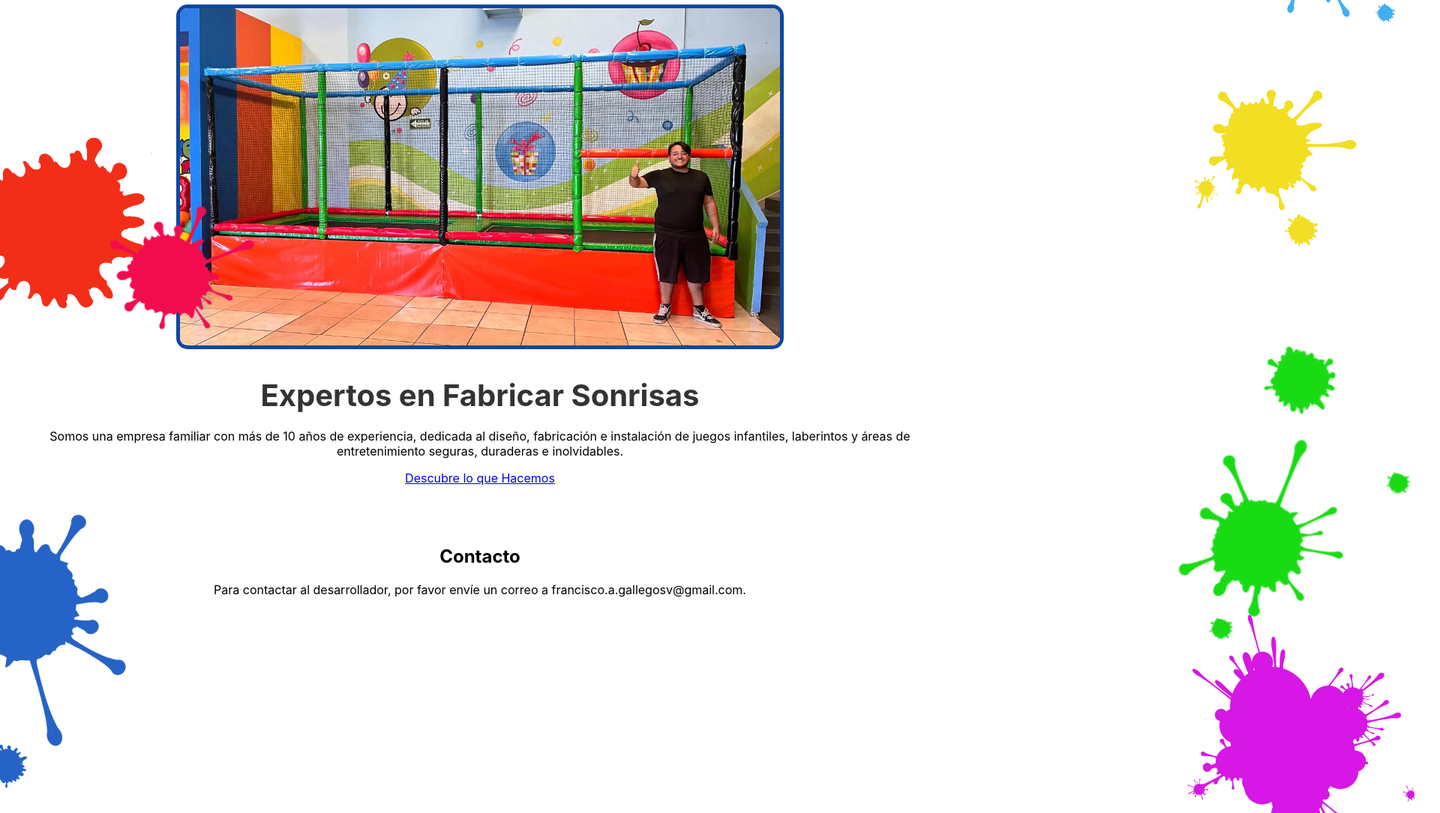
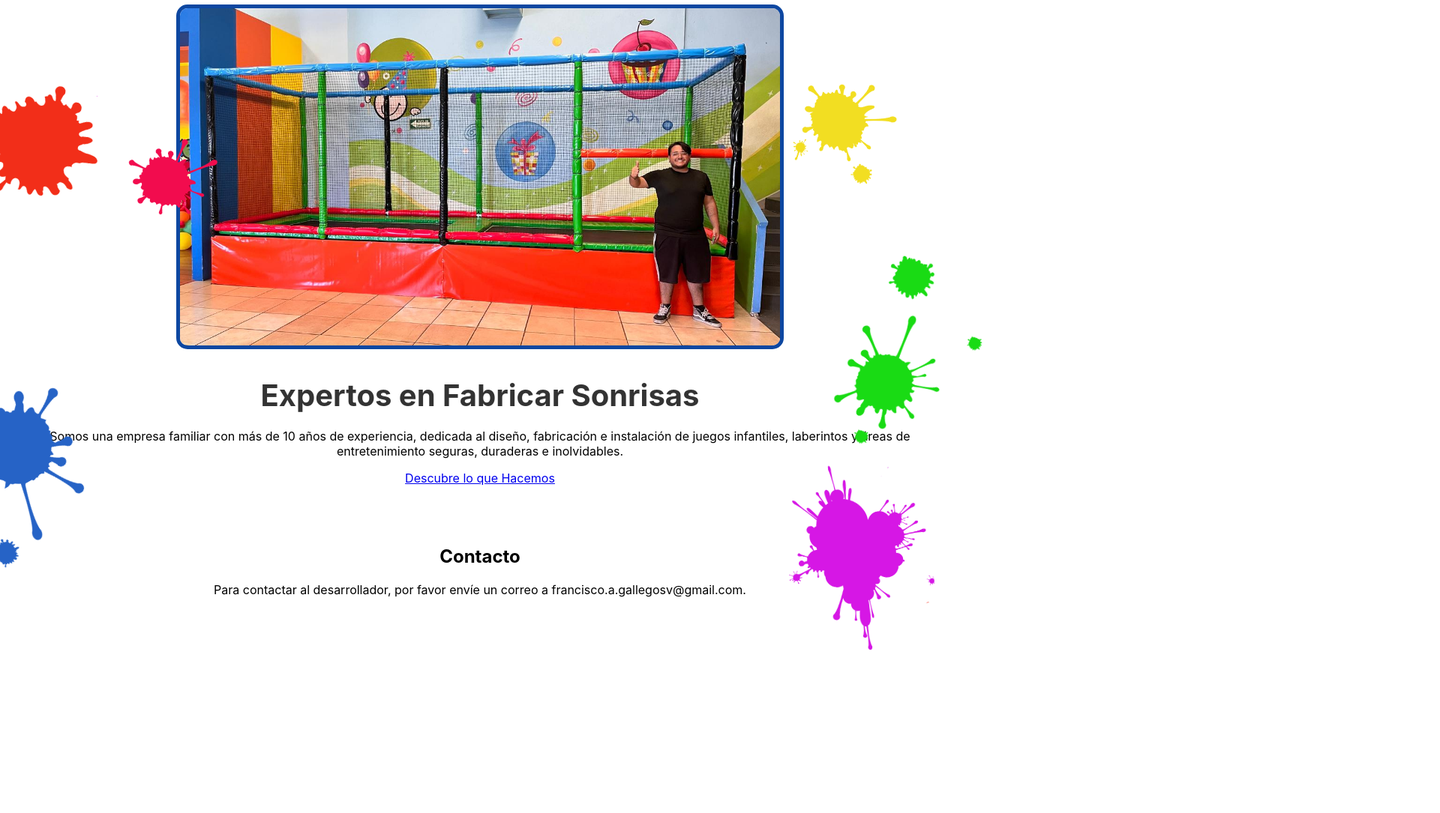
Before and after one commit to FrankLovegood/Laberintos-Praderas, a plain HTML site: page index.html in a window 1280 px wide. Shown: the part 140-1225 px from the top of the page at 75% size, 1920 px wide, since content can reach past the window. After the commit the page ends 1024 px from the top, so only its background shows below. Drawn offline with Linux system fonts and the light colour scheme.

Commit message:
rediseño

```diff
--- a/css/style.css
+++ b/css/style.css
@@ -555,10 +555,11 @@ footer {
     position: fixed; /* ¡CRUCIAL! Se queda fijo y no se mueve con el scroll */
     top: 0;
     left: 0;
-    width: 100%;
-    height: 100%;
+    width: 100vw;
+    height: 100vh;
     z-index: -1; /* ¡LA MAGIA! Lo envía detrás de todo el contenido del body */
     pointer-events: none; /* Evita que las imágenes bloqueen clics */
+    overflow: hidden; /* Evita que las manchas se salgan del contenedor */
 }
 
 /* El contenedor para todo tu contenido visible */
@@ -572,55 +573,57 @@ footer {
 /* Estilo base para cada mancha */
 .paint-splat {
     position: absolute; /* Se posiciona relativo al .splats-background */
-    opacity: 1; /* Sutil para que no distraiga */
+    opacity: 1;
+     max-width: 100%; /* Asegura que no se salga del contenedor */
+    pointer-events: none; /* No bloquea interacciones del mouse */
 }
 
 
 .splat-1 { /*azul*/
-    width: 350px;
-    top: 800px;
-    left: -120px;
+    width: 18vw;
+    top: 80vh;
+    left: -6vw;
     transform: rotate(-30deg);
 }
 
 .splat-2 {  /*amarillo*/
-    width: 200px;
-    top: 30%;
-    left: 1600px;
+    width: 10vw;
+    top: 30vh;
+    left: 83vw;
     transform: rotate(20deg);
 }
 
 .splat-3 { /*rojo*/
-    width: 280px;
-    top: 300px;
-    left: -60px;
+    width: 14vw;
+    top: 30vh;
+    left: -3vw;
     transform: rotate(10deg);
 }
 
 .splat-4 { /*verde*/
-    width: 320px;
-    top: 600px;
-    left: 1534px;
+    width: 16vw;
+    top: 60vh;
+    left: 85vw;
     transform: rotate(45deg);
 }
 
 .splat-5 { /*rosa*/
-    width: 250px;
-    top: 380px;
-    left: 10%;
+    width: 12vw;
+    top: 38vh;
+    left: 20vh;
     transform: rotate(-10deg);
 }
 
 .splat-6 { /*morado*/
-    width: 300px;
-    top: 920px;
-    left: 1580px;
+    width: 15vw;
+    top: 92vh;
+    left: 82vw;
     transform: rotate(-5deg);
 }
 .splat-7 { /*cyan*/
-    width: 300px;
-    top: -50px;
-    left: 1620px;
+    width: 15vw;
+    top: -5vh;
+    left: 82vw;
     transform: rotate(-5deg);
 }
 
```
